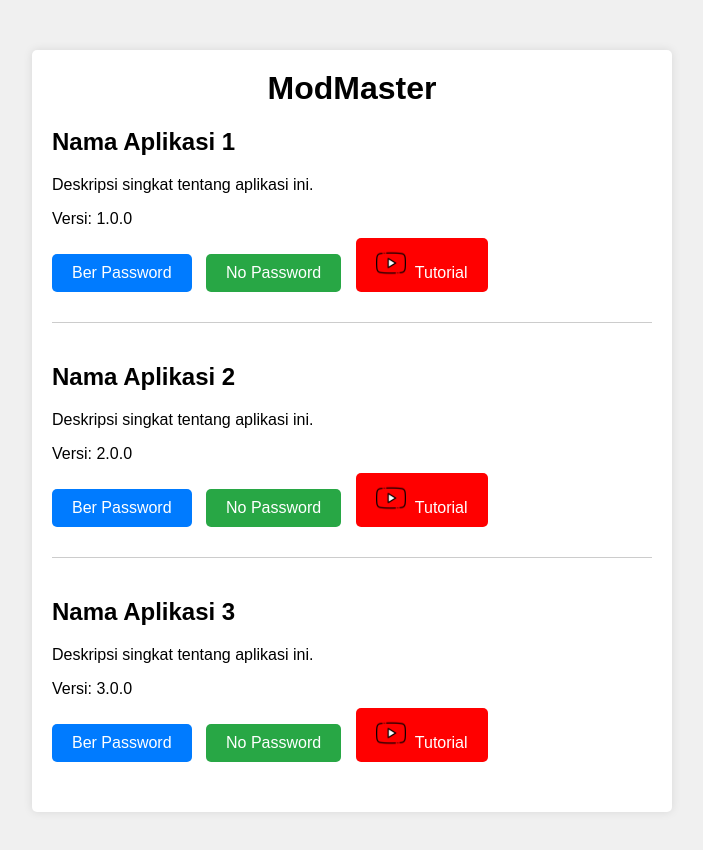
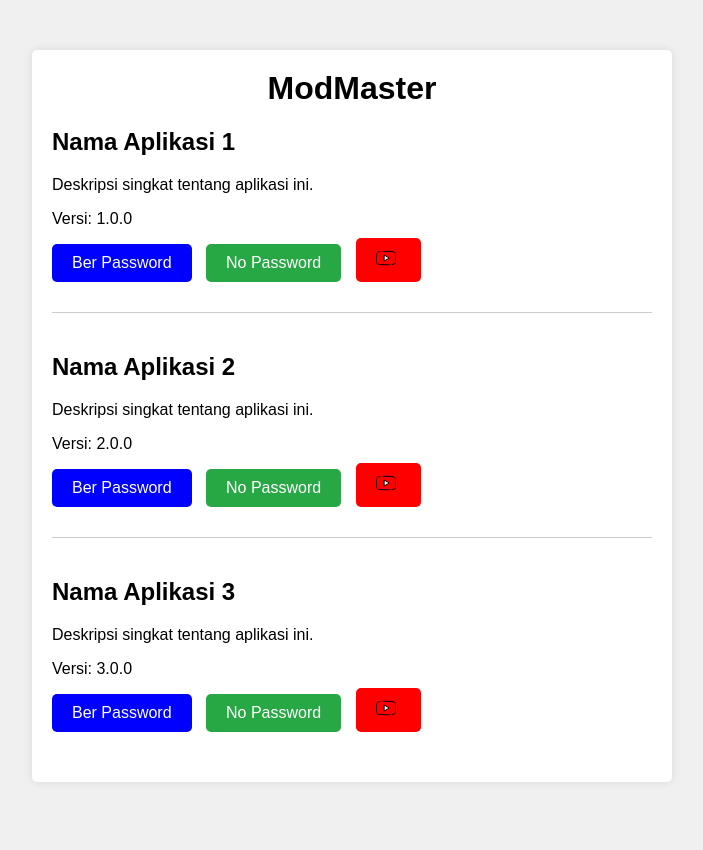
Before and after one commit to Kztutorial99/ModApk, a plain HTML site: page index.html in a window 1280 px wide. Shown: the whole page, without its empty margins (288-991 px from the left). Drawn offline with Linux system fonts and the light colour scheme.

Commit message:
Update index.html

```diff
--- a/index.html
+++ b/index.html
@@ -39,12 +39,20 @@
     .download-item p {
         margin-bottom: 10px;
     }
-    .download-button,
-    .youtube-button,
-    .full-tutorial {
+    .download-button {
         display: inline-block;
         padding: 10px 20px;
-        background-color: #007bff;
+        background-color: #00ff;
+        color: #fff;
+        text-decoration: none;
+        border-radius: 5px;
+        margin-right: 10px;
+        margin-bottom: 10px; /* Menambahkan margin bottom untuk mencegah sentuhan antara tombol */
+    }
+    .youtube-button {
+        display: inline-block;
+        padding: 10px 20px;
+        background-color: #ff0000;
         color: #fff;
         text-decoration: none;
         border-radius: 5px;
@@ -52,8 +60,7 @@
         margin-bottom: 10px; /* Menambahkan margin bottom untuk mencegah sentuhan antara tombol */
     }
     .download-button:hover,
-    .youtube-button:hover,
-    .full-tutorial:hover {
+    .youtube-button:hover {
         background-color: #0056b3;
     }
     .download-button.no-password {
@@ -63,15 +70,9 @@
         background-color: #218838;
     }
     .youtube-icon {
-        width: 30px;
-        height: 30px;
+        width: 20px;
+        height: 20px;
         margin-right: 5px;
-    }
-    .full-tutorial {
-        background-color: #ff0000; /* Mengubah warna tombol "Tutorial" */
-    }
-    .full-tutorial:hover {
-        background-color: #dc3545;
     }
     @media (max-width: 768px) {
         .container {
@@ -88,8 +89,7 @@
             font-size: 14px;
         }
         .download-button,
-        .youtube-button,
-        .full-tutorial {
+        .youtube-button {
             padding: 8px 16px;
             font-size: 14px;
         }
@@ -109,9 +109,8 @@
         <p>Versi: 1.0.0</p>
         <a href="#" class="download-button">Ber Password</a>
         <a href="#" class="download-button no-password">No Password</a>
-        <a href="https://www.youtube.com/channel/UC6V1B1RKIp3TwLZMFkkZ2gg" class="full-tutorial">
+        <a href="https://www.youtube.com/watch?v=VIDEO_ID" class="youtube-button">
             <img class="youtube-icon" src="youtube_icon.png" alt="YouTube Icon">
-            Tutorial
         </a>
     </div>
     <div class="download-item">
@@ -120,9 +119,8 @@
         <p>Versi: 2.0.0</p>
         <a href="#" class="download-button">Ber Password</a>
         <a href="#" class="download-button no-password">No Password</a>
-        <a href="https://www.youtube.com/channel/UC6V1B1RKIp3TwLZMFkkZ2gg" class="full-tutorial">
+        <a href="https://www.youtube.com/watch?v=VIDEO_ID" class="youtube-button">
             <img class="youtube-icon" src="youtube_icon.png" alt="YouTube Icon">
-            Tutorial
         </a>
     </div>
     <div class="download-item">
@@ -131,9 +129,8 @@
         <p>Versi: 3.0.0</p>
         <a href="#" class="download-button">Ber Password</a>
         <a href="#" class="download-button no-password">No Password</a>
-        <a href="https://www.youtube.com/channel/UC6V1B1RKIp3TwLZMFkkZ2gg" class="full-tutorial">
+        <a href="https://www.youtube.com/watch?v=VIDEO_ID" class="youtube-button">
             <img class="youtube-icon" src="youtube_icon.png" alt="YouTube Icon">
-            Tutorial
         </a>
     </div>
 </div>
```
